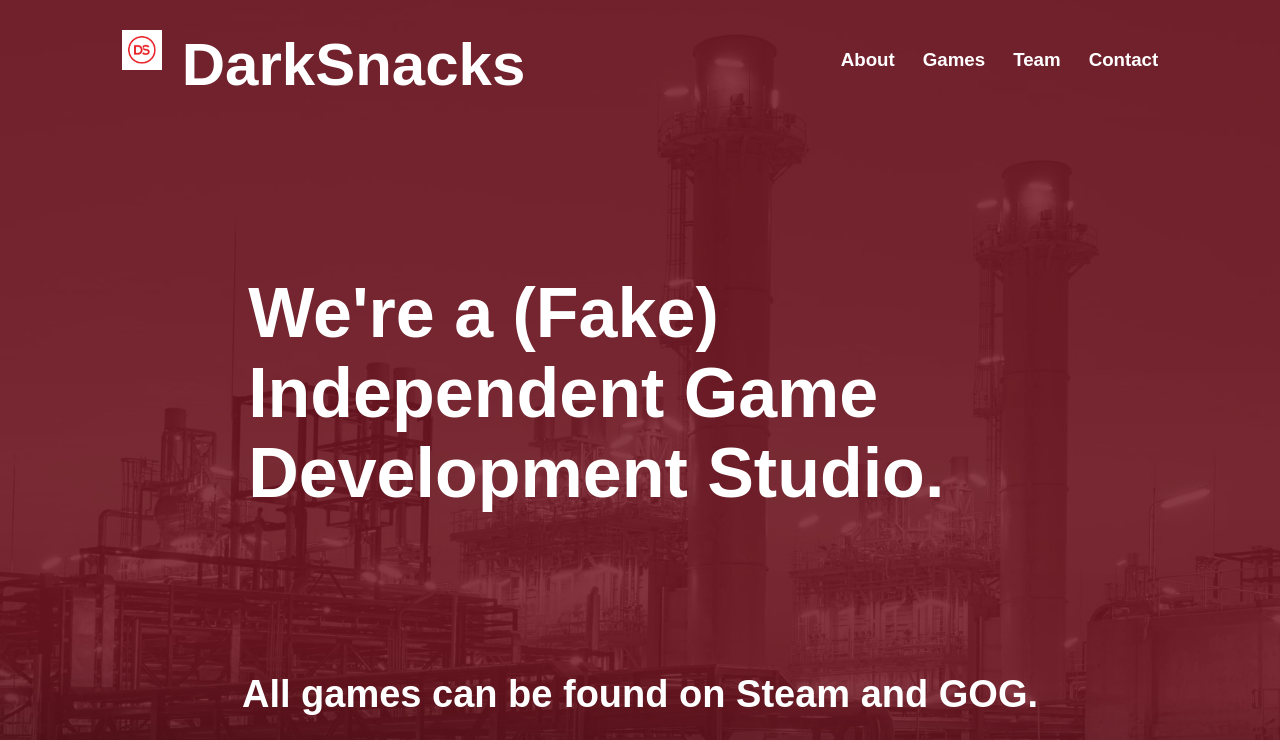
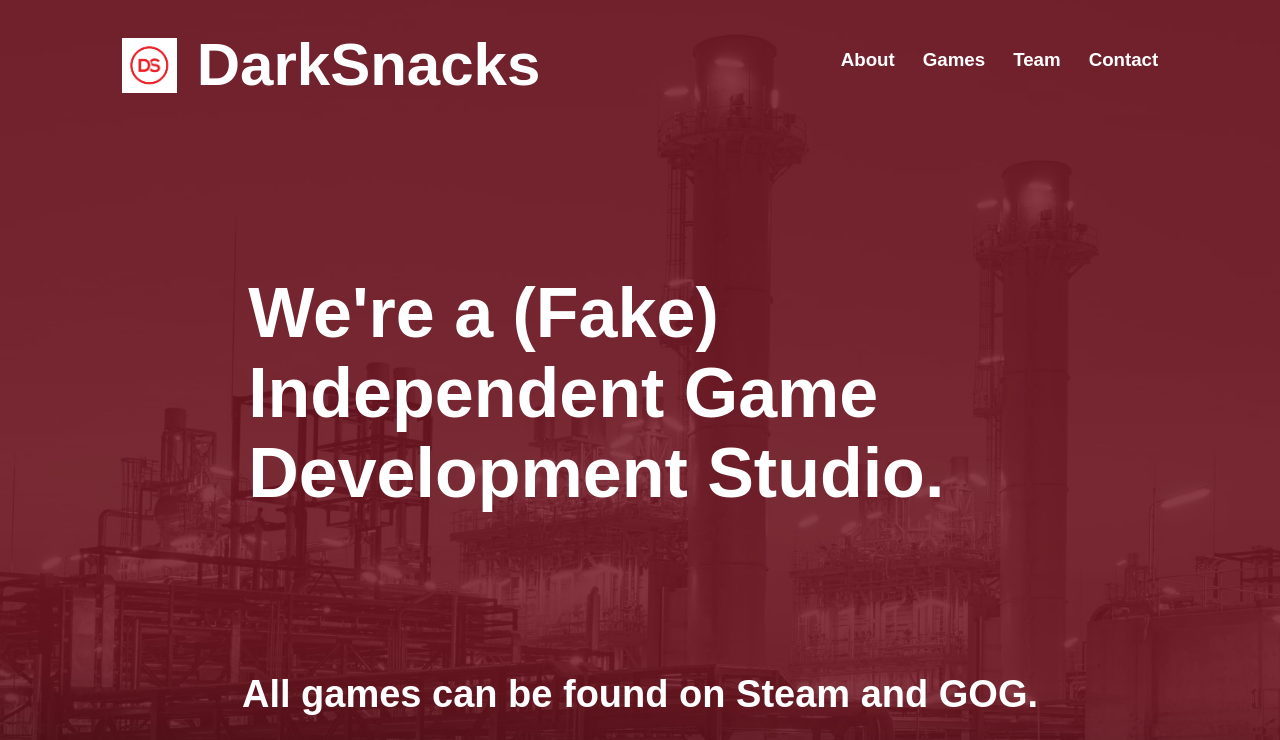
Before and after one commit to lostonpurpose/darksnacks, a plain HTML site: page index.html in a window 1280 px wide. Shown: the top 740 px of the page. Drawn offline with Linux system fonts and the light colour scheme.

Commit message:
alignment fixes

```diff
--- a/index.html
+++ b/index.html
@@ -11,7 +11,7 @@
     <div class="main-container">
         <header>
             <div class="logo">
-                <img src="./images/darksnacks.jpg" alt="ds" width="40px"; height="40px">
+                <img src="./images/darksnacks.jpg" alt="ds" width="55px"; height="55px">
                 <h2 class="ds-title">DarkSnacks</h2>
             </div>
             <div class="pages">
--- a/style.css
+++ b/style.css
@@ -20,10 +20,6 @@ header {
     margin-bottom: 140px;
 }
 
-.ds-title {
-    margin-left: 20px;
-}
-
 header h3 {
     margin-left: 28px;
 }
@@ -38,8 +34,18 @@ h2 {
     padding: 0;
 }
 
+.ds-title {
+    margin-left: 20px;
+    display: flex;
+    align-items: center;
+}
+
 .logo {
     display: flex;
+}
+
+.logo img {
+    margin-top: 8px;
 }
 
 .title {
```
